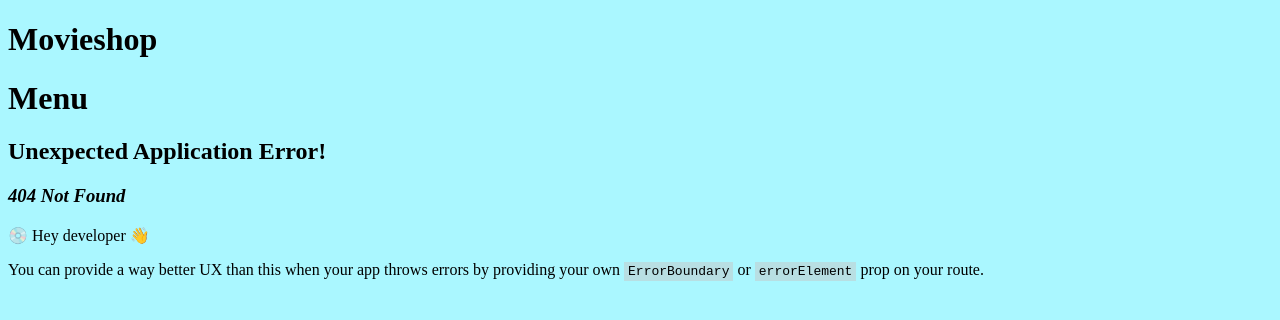
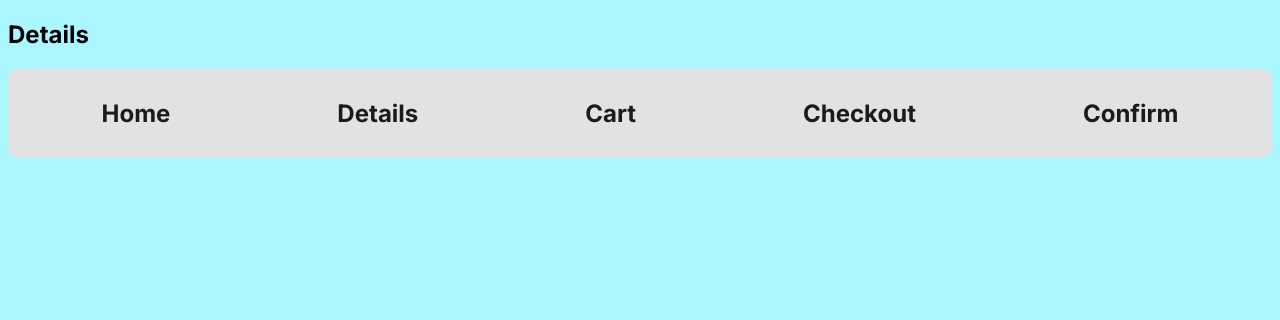
Before and after one commit to SparkyBeles/shop, a React (Vite) app: page /details in a window 1280 px wide. Before the commit this address had no page. Shown: the top 320 px of the page. Built offline with nearby package versions, Linux system fonts and the light colour scheme.

Commit message:
basic menu

```diff
--- a/index.html
+++ b/index.html
@@ -3,20 +3,12 @@
   <head>
     <meta charset="UTF-8" />
     <link rel="icon" type="image/svg+xml" href="/vite.svg" />
+    <link rel="stylesheet" href="src/css/styles.css">
+    <link href="https://fonts.googleapis.com/css2?family=Inter:ital,opsz,wght@0,14..32,100..900;1,14..32,100..900&display=swap" rel="stylesheet">
     <meta name="viewport" content="width=device-width, initial-scale=1.0" />
     <title>Movieshop</title>
   </head>
   <body>
-<header>
-  <h1>Movieshop</h1>
-</header>
-  <main>
-<div>
-  <h1>Menu</h1>
-</div>
-    </main>
-
-
     <div id="root"></div>
     <script type="module" src="/src/main.jsx"></script>
   </body>
--- /dev/null
+++ b/src/css/Styles.css
@@ -0,0 +1,24 @@
+body {
+    background-color: #aaf7ff;
+    font-family: "Inter", sans-serif;
+}
+
+a {
+    text-decoration: none;
+}
+
+a:link {
+  color: rgb(27, 27, 27);
+}
+
+a:visited {
+  color: rgb(121, 121, 121);
+}
+
+a:hover {
+  color: rgb(27, 27, 27);
+}
+
+a:active {
+  color: rgb(0, 0, 0);
+}
--- a/src/main.jsx
+++ b/src/main.jsx
@@ -6,6 +6,9 @@ import cartReducer from './features/CartSlice.js';
 import { Provider } from 'react-redux';
 import { createBrowserRouter, RouterProvider } from 'react-router';
 import Cart from './pages/Cart.jsx';
+import Confirm from './pages/Confirm.jsx';
+import Checkout from './pages/Checkout.jsx';
+import Details from './pages/Details.jsx';
 
 
 const store = configureStore({
@@ -24,6 +27,18 @@ const router = createBrowserRouter([
     path: "/cart",
     Component: Cart
   },
+  {
+    path: "/details",
+    Component: Details
+  },
+  {
+    path: "/checkout",
+    Component: Checkout
+  },
+  {
+    path: "/confirm",
+    Component: Confirm
+  }
 
 ])
 
--- a/src/pages/Checkout.jsx
+++ b/src/pages/Checkout.jsx
@@ -0,0 +1,14 @@
+import Menu from "../components/Menu";
+
+function Checkout() {
+
+
+    return (
+        <>
+        <h2>Checkout</h2>
+        <Menu></Menu>
+        </>
+    )
+}
+
+export default Checkout;
--- a/src/pages/Confirm.jsx
+++ b/src/pages/Confirm.jsx
@@ -0,0 +1,14 @@
+import Menu from "../components/Menu";
+
+function Confirm() {
+
+
+    return (
+        <>
+        <h2>Confirm</h2>
+        <Menu></Menu>
+        </>
+    )
+}
+
+export default Confirm;
--- a/src/pages/Details.jsx
+++ b/src/pages/Details.jsx
@@ -0,0 +1,14 @@
+import Menu from "../components/Menu";
+
+function Details() {
+
+
+    return (
+        <>
+        <h2>Details</h2>
+        <Menu></Menu>
+        </>
+    )
+}
+
+export default Details;
--- a/src/pages/Home.jsx
+++ b/src/pages/Home.jsx
@@ -1,5 +1,4 @@
 import Menu from "../components/Menu";
-import "../css/Home.css"
 
 function Home() {
 
```
